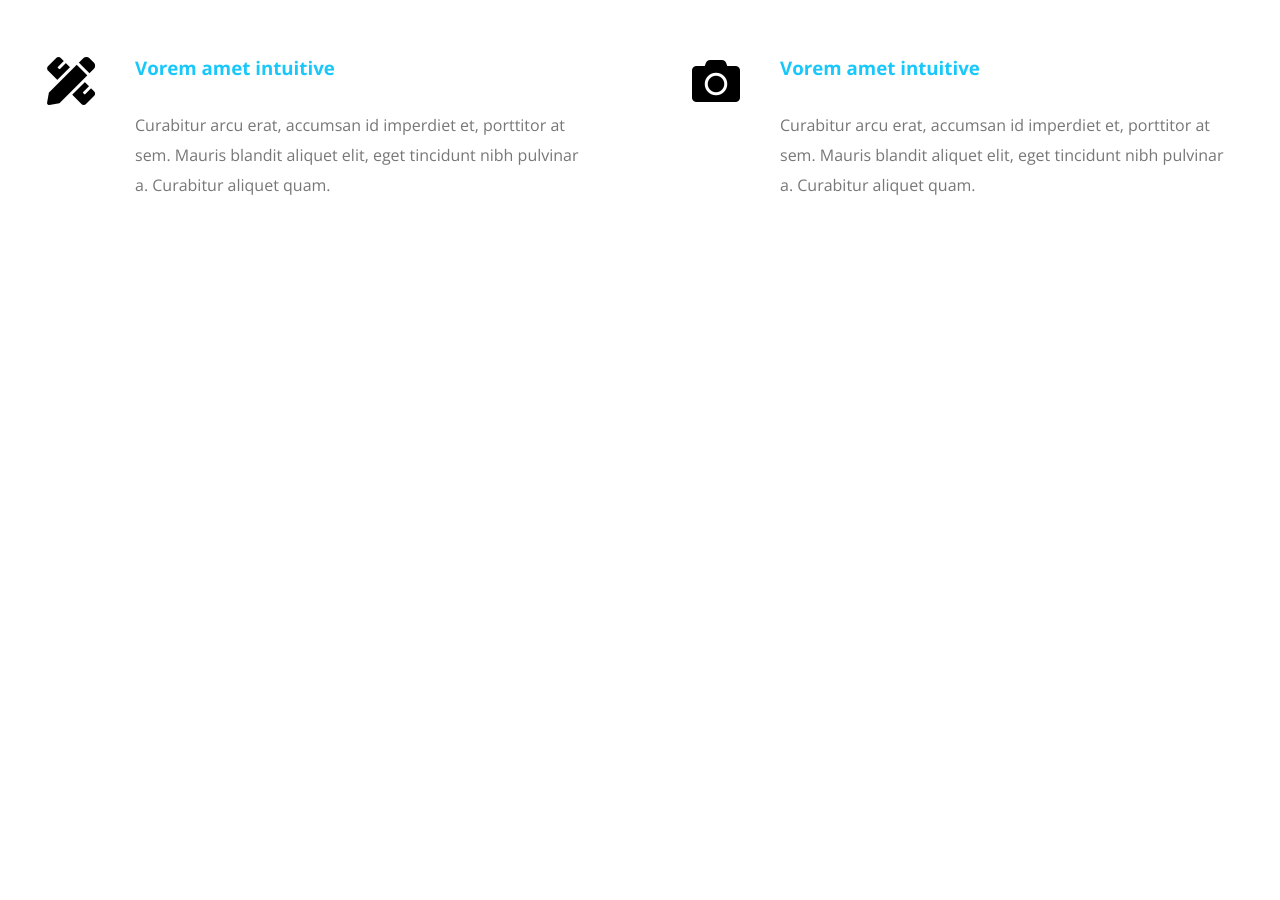
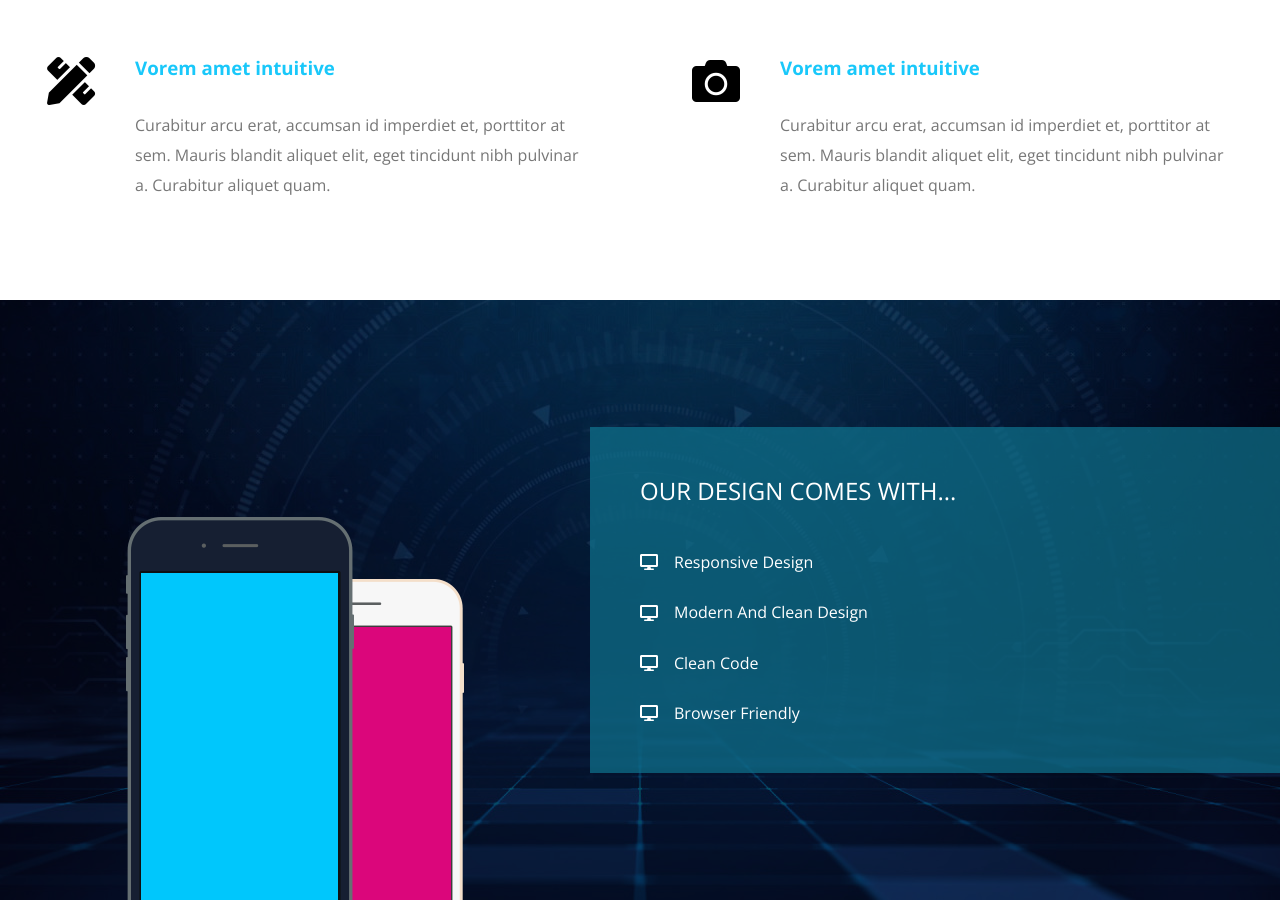
Before and after one commit to AyaZayed/Kasper-Elzero-Second-HTML-and-CSS-Template, a plain HTML site: page index.html in a window 1280 px wide. Shown: the part 1297-2197 px from the top of the page. Before the commit the page ends 1597 px from the top, so only its background shows below. Drawn offline with nearby package versions, Linux system fonts and the light colour scheme.

Commit message:
design section done but not yet responsive

```diff
--- a/css/styles.css
+++ b/css/styles.css
@@ -253,3 +253,56 @@ nav .search i:hover {
     margin-right: 0;
   }
 }
+
+.design {
+  background: url(../images/design-features.jpg) no-repeat;
+  background-size: cover;
+  display: flex;
+  padding-top: var(--section-padding);
+  padding-bottom: var(--section-padding);
+  align-items: center;
+  height: 600px;
+  position: relative;
+  background-color: rgba(0, 0, 0, 60%);
+  background-blend-mode: multiply;
+  overflow: hidden;
+}
+
+.design .image {
+  text-align: center;
+}
+
+.design .image img {
+  position: relative;
+  bottom: -150px;
+}
+
+.design .text {
+  color: #fff;
+  background-color: var(--dark-blue);
+  padding: 50px;
+}
+
+.design .image,
+.design .text {
+  position: relative;
+  z-index: 2;
+  flex: 1;
+}
+
+.design .text h2 {
+  text-transform: uppercase;
+  font-weight: 400;
+  padding-bottom: 1rem;
+}
+
+.design .text li {
+  display: flex;
+  align-items: center;
+  margin-top: 2rem;
+}
+
+.design .text li i {
+  font-size: 16px;
+  margin-right: 1rem;
+}
--- a/index.html
+++ b/index.html
@@ -128,6 +128,26 @@
             </div>
         </div>
         <!-- end services section -->
+        <!-- design section -->
+        <div class="design">
+            <div class="image">
+                <img src="images/mobile.png" alt="mobile phones">
+            </div>
+            <div class="text">
+                <h2>OUR DESIGN COMES WITH...</h2>
+                <ul>
+                    <li><i class="fas fa-desktop fa-3x"></i> Responsive Design</li>
+                    <li><i class="fas fa-desktop fa-3x"></i> Modern And Clean Design</li>
+                    <li><i class="fas fa-desktop fa-3x"></i> Clean Code</li>
+                    <li><i class="fas fa-desktop fa-3x"></i> Browser Friendly</li>
+                </ul>
+            </div>
+        </div>
+        <!-- end design section -->
+        <!-- portfolio section -->
+        <div class="portfolio">
+        </div>
+        <!-- end portfolio section -->
     </main>
 </body>
 
```
